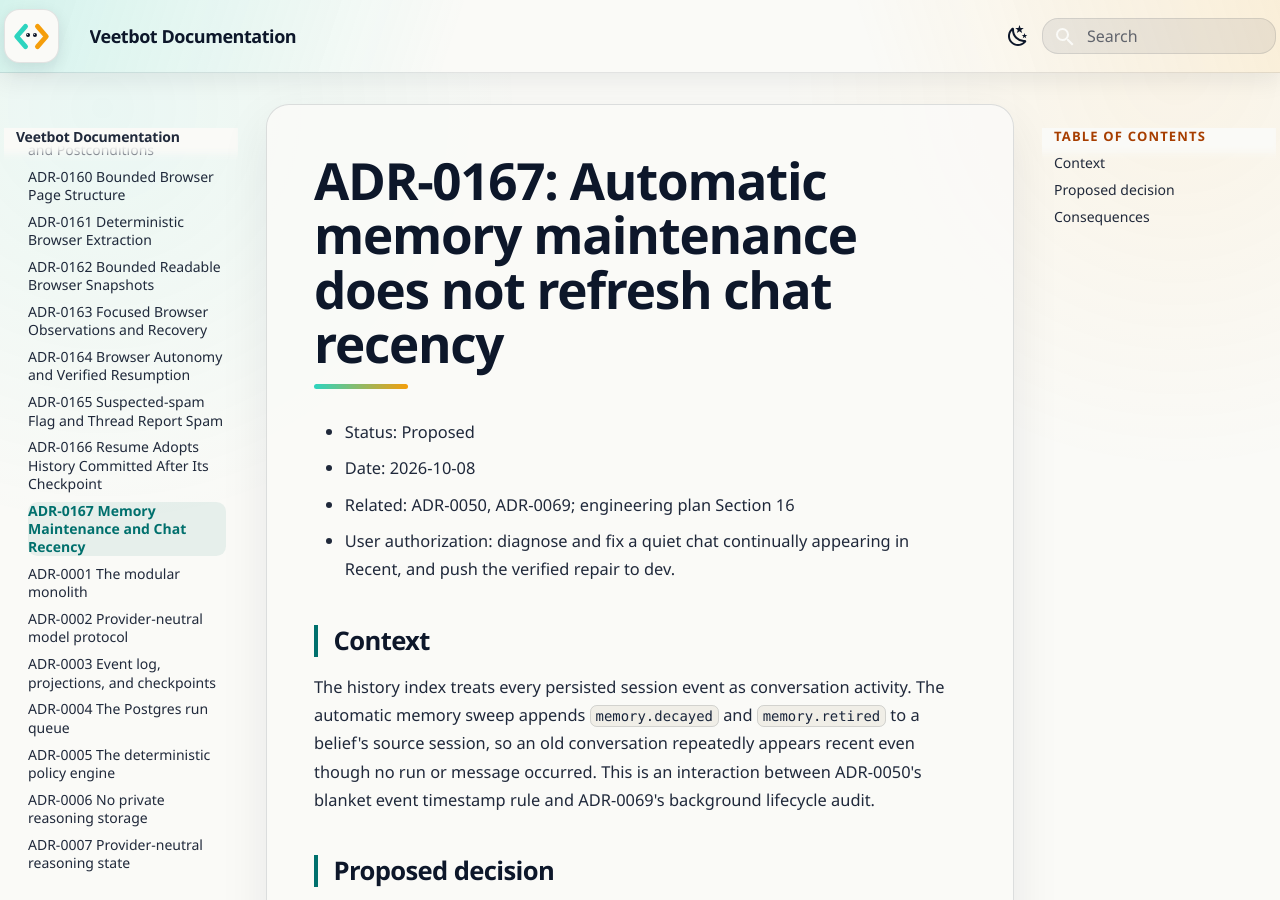
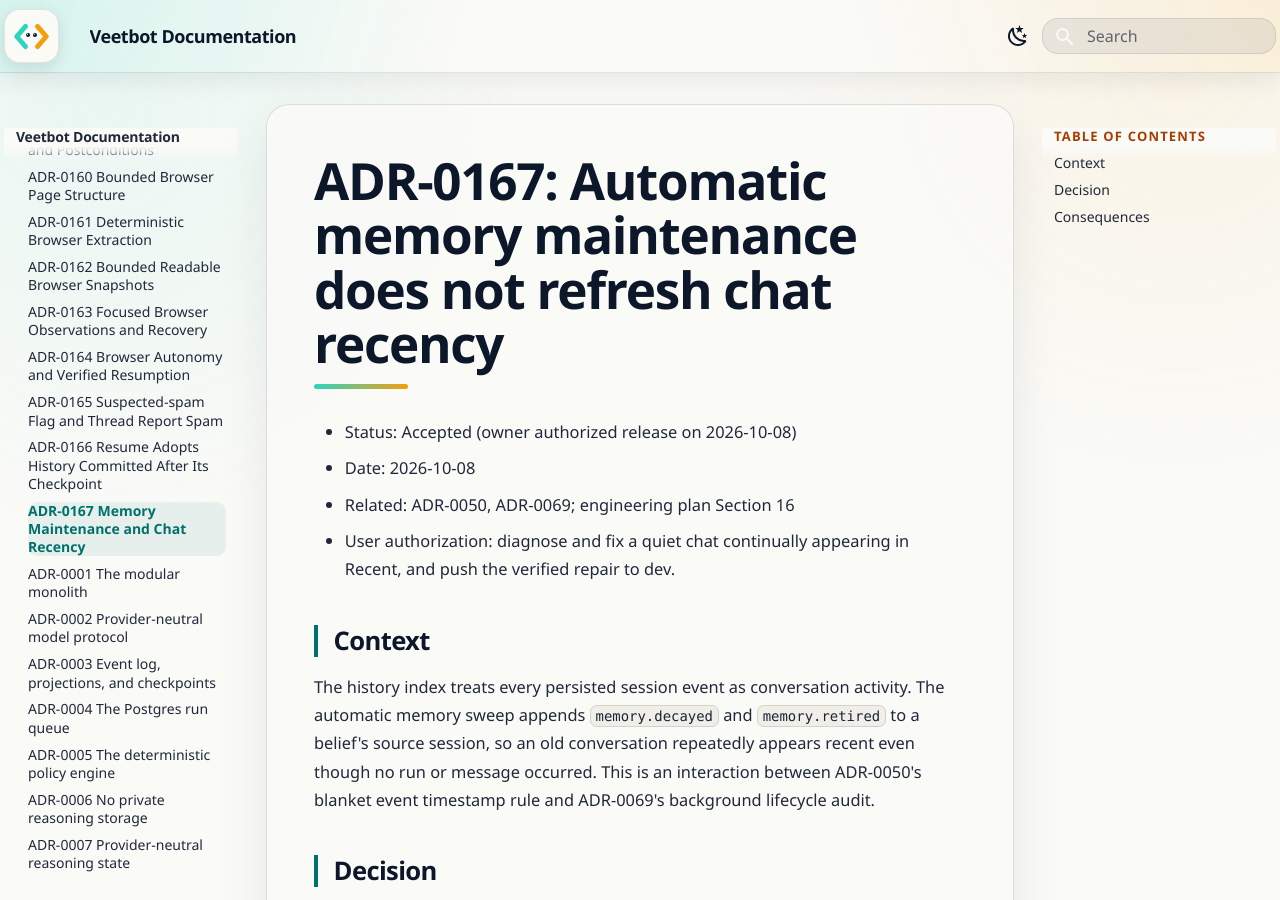
Before and after one commit to avitus/veetbot, an MkDocs documentation site: the page built from docs/adr/0167-memory-maintenance-chat-recency.md, in a window 1280 px wide and 900 px high. Built offline with MkDocs 1.6.1 and Material for MkDocs 9.7.7, drawn with Linux system fonts in a browser that asks for light colours.

Commit message:
docs: record acceptance of the chat recency repair
Reading-Lane: C
Glen-Conversation: 01a11e2d-7514-7ab0-9b49-9a2d3b2f9f7d

```diff
--- a/docs/adr/0167-memory-maintenance-chat-recency.md
+++ b/docs/adr/0167-memory-maintenance-chat-recency.md
@@ -1,6 +1,6 @@
 # ADR-0167: Automatic memory maintenance does not refresh chat recency
 
-- Status: Proposed
+- Status: Accepted (owner authorized release on 2026-10-08)
 - Date: 2026-10-08
 - Related: ADR-0050, ADR-0069; engineering plan Section 16
 - User authorization: diagnose and fix a quiet chat continually appearing in
@@ -14,7 +14,7 @@ belief's source session, so an old conversation repeatedly appears recent even
 though no run or message occurred. This is an interaction between ADR-0050's
 blanket event timestamp rule and ADR-0069's background lifecycle audit.
 
-## Proposed decision
+## Decision
 
 Refine the activity projection in both event adapters: `memory.decayed` and
 `memory.retired` with actor `memory` and no run identifier allocate a sequence
--- a/docs/adr/index.md
+++ b/docs/adr/index.md
@@ -178,4 +178,4 @@ implementation without one.
 - [ADR-0164 — Browser autonomy and verified resumption (Accepted)](0164-browser-autonomy-and-verified-resumption.md)
 - [ADR-0165 — Suspected-spam flag and thread-level Report spam (Accepted; amends ADR-0112, Milestone 31)](0165-suspected-spam-flag-and-thread-report-spam.md)
 - [ADR-0166 — A resumed run adopts the history committed after its checkpoint (Accepted)](0166-resume-adopts-history-committed-after-its-checkpoint.md)
-- [ADR-0167 — Automatic memory maintenance does not refresh chat recency (Proposed)](0167-memory-maintenance-chat-recency.md)
+- [ADR-0167 — Automatic memory maintenance does not refresh chat recency (Accepted)](0167-memory-maintenance-chat-recency.md)
```
